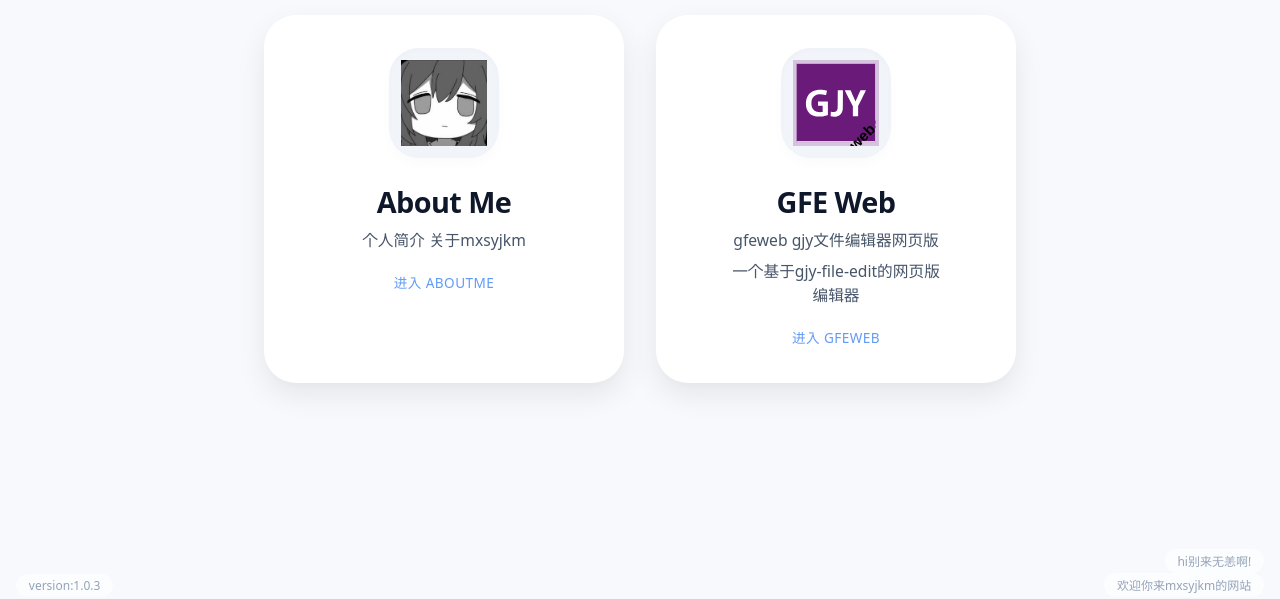
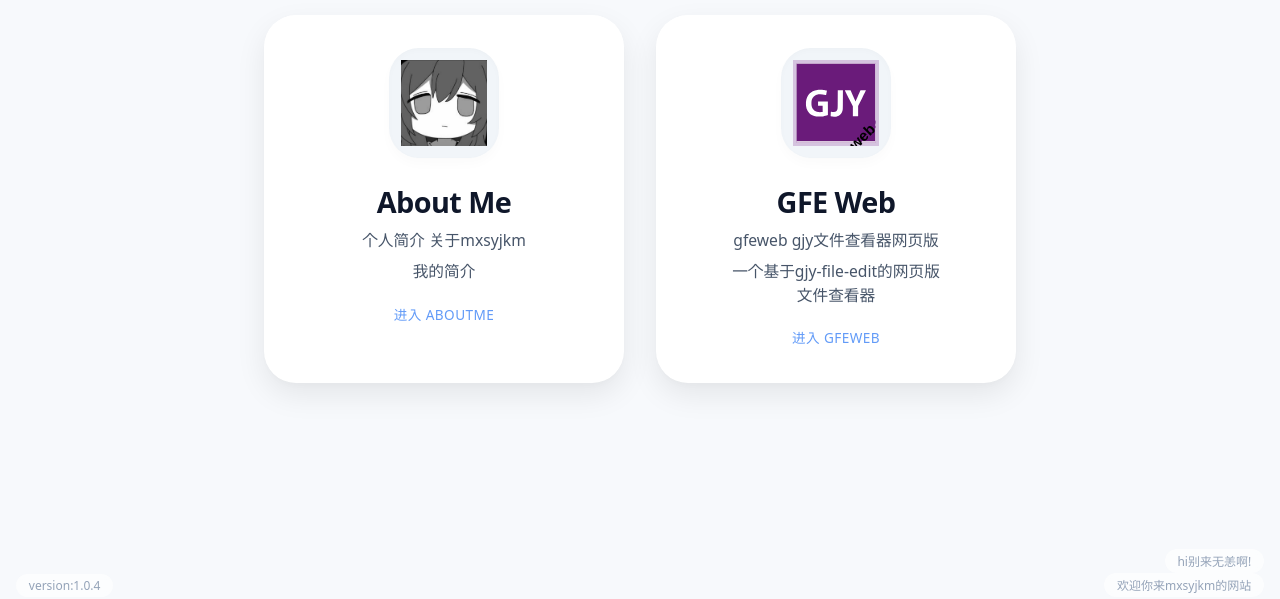
Before and after one commit to mxsyjkm/mxsyjkm.github.io, a plain HTML site: page index.html in a window 1280 px wide. Shown: the part 201-800 px from the top of the page. Drawn offline with Linux system fonts and the light colour scheme.

Commit message:
修改了一些索引文件的文字

```diff
--- a/index.html
+++ b/index.html
@@ -187,6 +187,7 @@
       </div>
       <h2>About Me</h2>
       <p>个人简介 关于mxsyjkm</p>
+      <p>我的简介</p>
       <span class="hint">进入 aboutme</span>
     </a>
     <a class="card" href="gfeweb/">
@@ -194,8 +195,8 @@
         <img src="src/gfe.svg" alt="GFE Web 矢量图标" loading="lazy">
       </div>
       <h2>GFE Web</h2>
-      <p>gfeweb gjy文件编辑器网页版</p>
-      <p>一个基于gjy-file-edit的网页版编辑器</p>
+      <p>gfeweb gjy文件查看器网页版</p>
+      <p>一个基于gjy-file-edit的网页版文件查看器</p>
       <span class="hint">进入 gfeweb</span>
     </a>
   </div>
@@ -203,7 +204,7 @@
   <div class="footer-note-s">欢迎你来mxsyjkm的网站</div>
   <div class="footer-note-version">version:<span id="main_version"></span></div>
   <script>
-    const version = "1.0.3";
+    const version = "1.0.4";
     document.getElementById("main_version").textContent = version;
   </script>
 </body>
```
Also changed, not shown: 2 other files.
